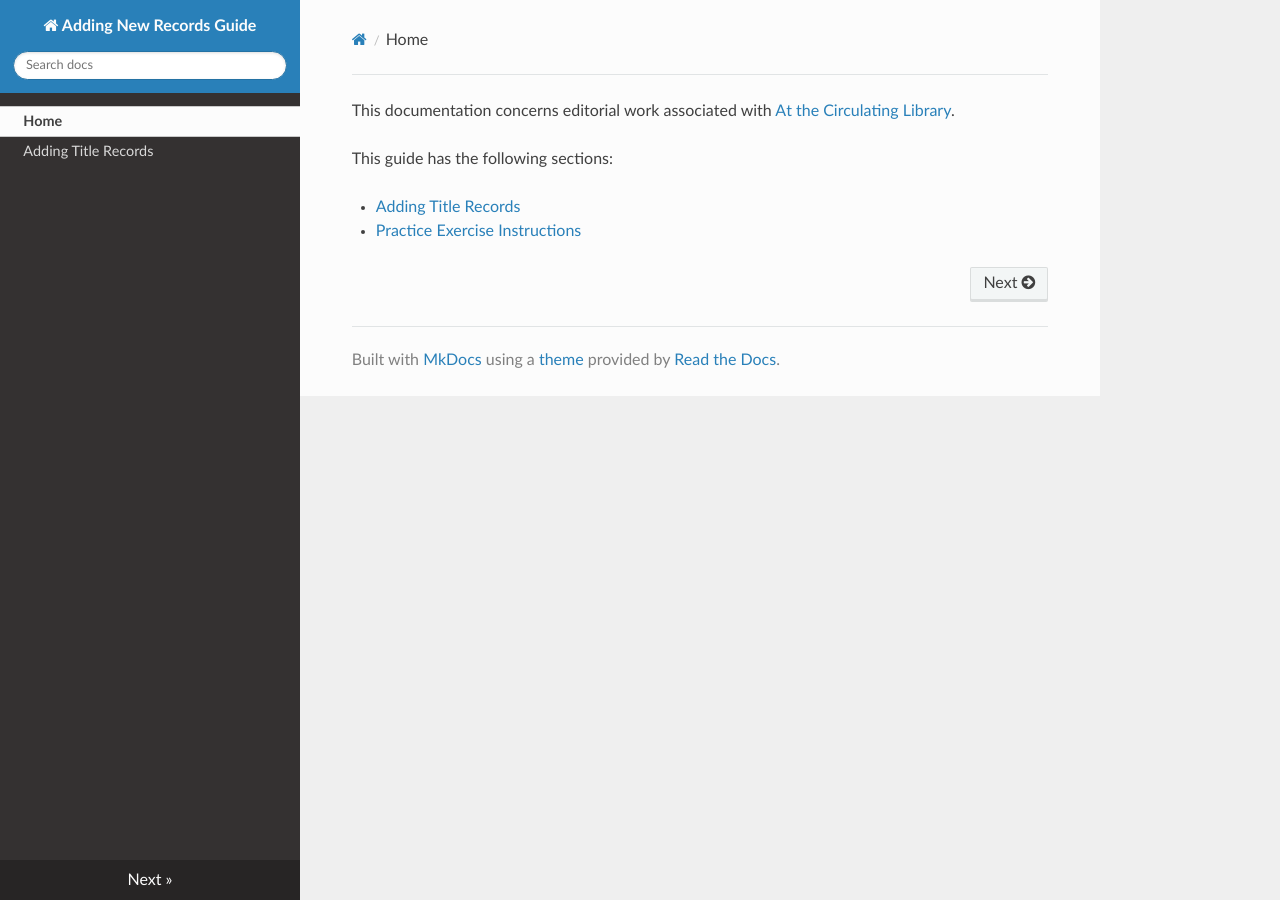
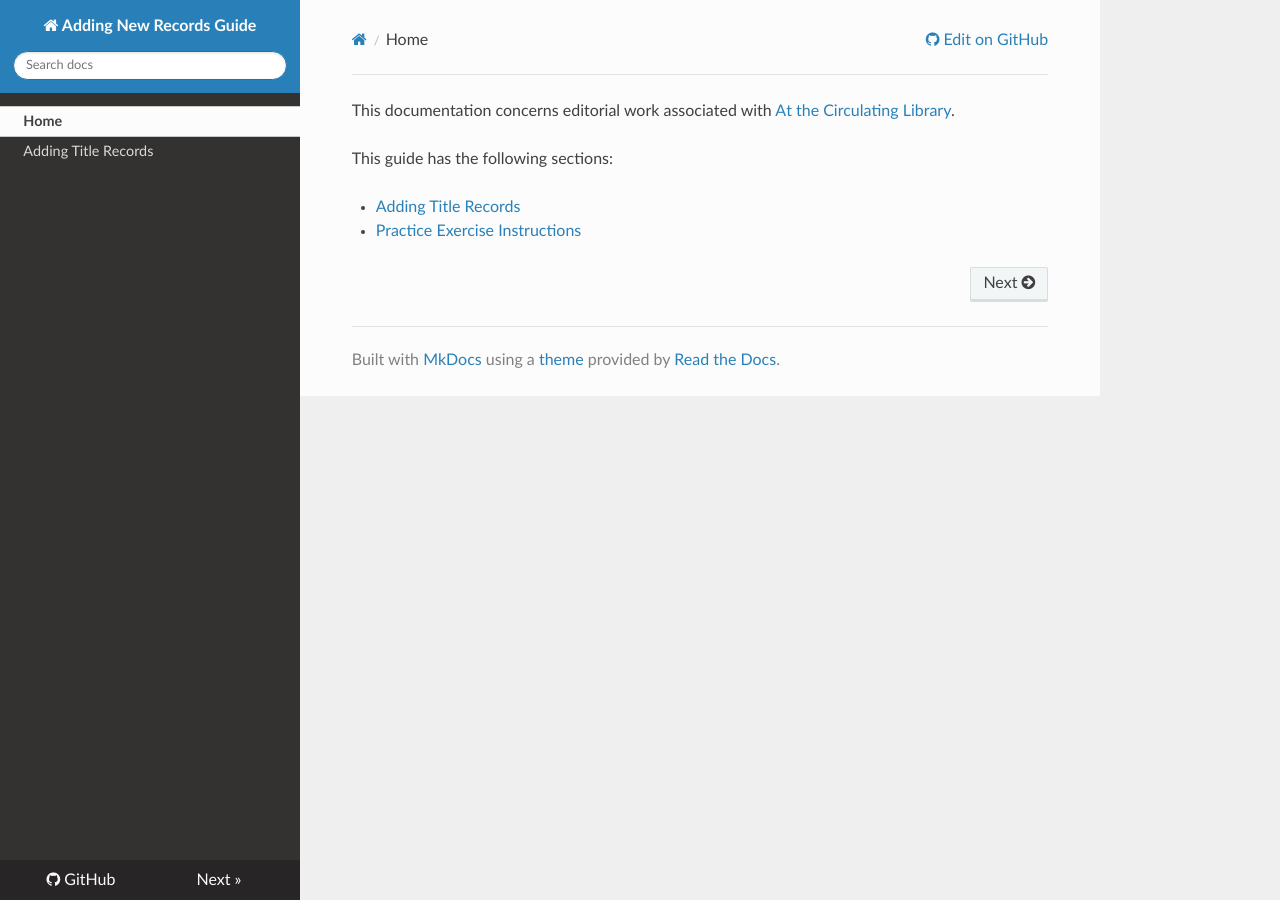
Before and after one commit to ge1789/docs-adding-new-records, an MkDocs documentation site: the page built from docs/index.md, in a window 1280 px wide. Built offline with MkDocs 1.6.1, drawn with Linux system fonts in a browser that asks for light colours; nearby versions of some CDN libraries; part of the change alters nothing that is shown.

Commit message:
fix: Add repo_url

```diff
--- a/mkdocs.yml
+++ b/mkdocs.yml
@@ -3,3 +3,4 @@ theme: readthedocs
 nav:
   - Home: index.md
   - Adding Title Records: adding-title-records.md
+repo_url: https://github.com/ge1789/docs-adding-new-records
```
